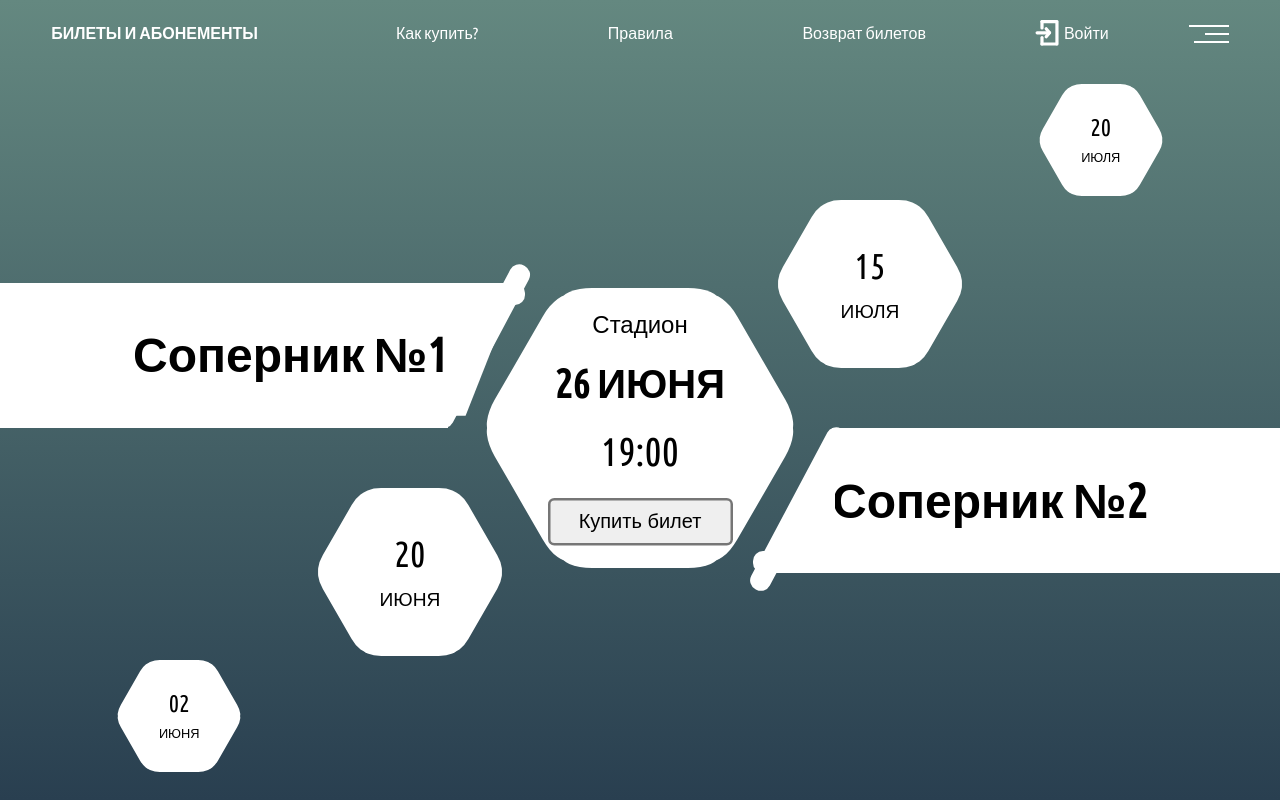
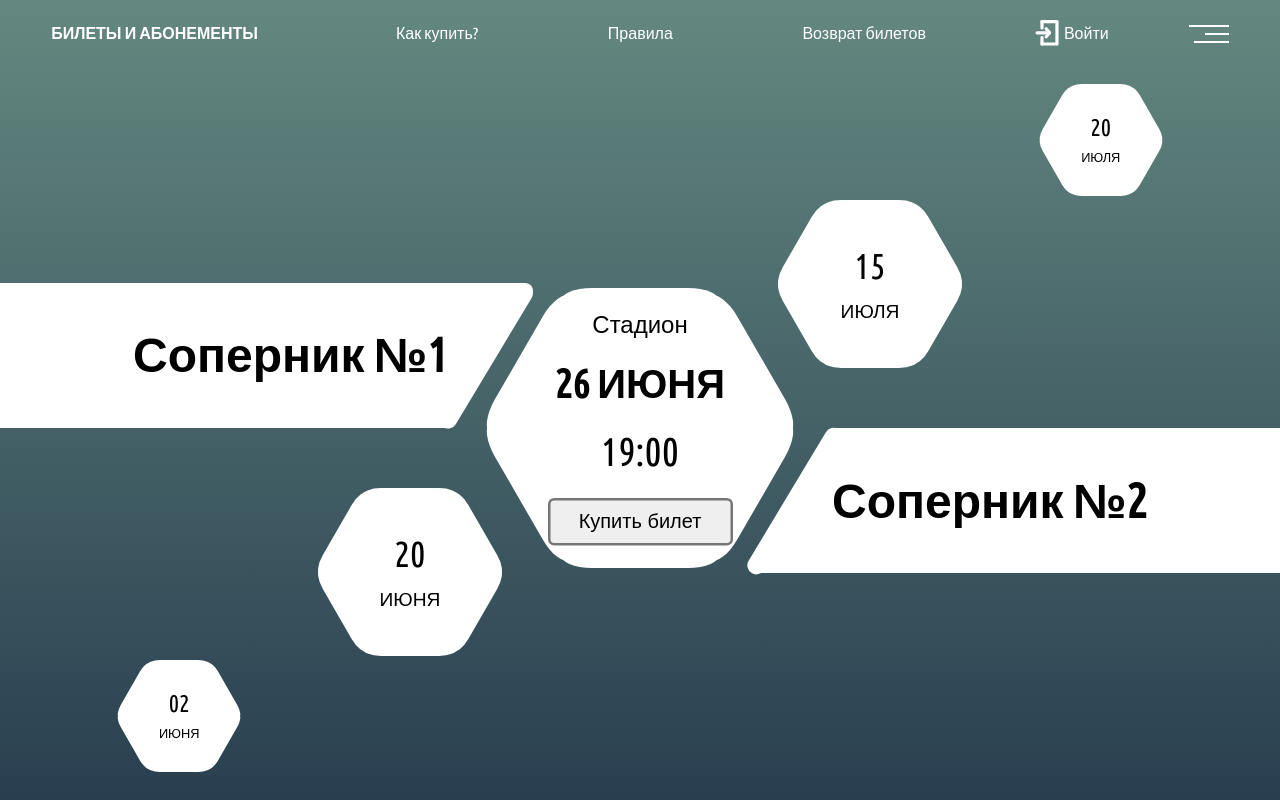
Before and after one commit to CodeMashine/informatikatest, a React (Create React App) app: page / in a window 1280 px wide. Built offline with nearby package versions, Linux system fonts and the light colour scheme.

Commit message:
feat:layout fix

```diff
--- a/src/styles/oponents.css
+++ b/src/styles/oponents.css
@@ -10,11 +10,11 @@
 .main_oponent-left::before {
     content: '';
     position: absolute;
-    bottom: -0.9em;
-    right: -4.2em;
-    width: 2em;
-    height: 11.4rem;
-    transform: rotate(28deg);
+    bottom: -0.7rem;
+    right: -2.9rem;
+    width: 1.1rem;
+    height: 10.3rem;
+    transform: rotate(31deg);
     background-color: #fff;
     border-radius: 10px;
 }
@@ -22,24 +22,25 @@
 .main_oponent-left::after {
     content: '';
     position: absolute;
-    width: 10rem;
-    height: 15%;
+    width: 6rem;
+    height: 1rem;
     top: 0;
-    right: -4.8rem;
+    right: -5.3rem;
     background-color: #fff;
     border-radius: 10px;
 }
 
 
 .main_oponent-left-content::before {
-    content: '';
+    z-index: 20;
+    background-color: #fff;
+    clip-path: polygon(0% 0%, 100% 0%, 24% 100%, 0% 100%);
+    content: "";
+    height: 7rem;
+    right: -4.5rem;
     position: absolute;
-    height: 7rem;
-    width: 6rem;
-    clip-path: polygon(0 0, 66% 0, 20% 100%, 0% 100%);
-    background-color: #fff;
-    right: -5.9rem;
-    top: 1.3rem;
+    bottom: 1.6rem;
+    width: 4.5rem;
 }
 
 .main_oponent-right {
@@ -55,11 +56,11 @@
 .main_oponent-right::before {
     content: '';
     position: absolute;
-    top: -1em;
-    left: -4.2em;
-    width: 2em;
-    height: 11.4rem;
-    transform: rotate(28deg);
+    top: -0.7rem;
+    left: -2.9rem;
+    width: 1.1rem;
+    height: 10.5rem;
+    transform: rotate(31deg);
     background-color: #fff;
     border-radius: 10px;
 }
@@ -69,10 +70,10 @@
 .main_oponent-right::after {
     content: '';
     position: absolute;
-    width: 9em;
-    height: 15%;
+    width: 6rem;
+    height: 1rem;
     bottom: 0;
-    left: -7.6em;
+    left: -5rem;
     background-color: #fff;
     border-radius: 10px;
 }
@@ -89,13 +90,13 @@
 .main_oponent-right-content::before {
     z-index: 20;
     background-color: #fff;
-    clip-path: polygon(90% 0, 100% 0, 100% 100%, 44% 100%);
+    clip-path: polygon(82% 0%, 100% 0%, 100% 100%, -5% 100%);
     content: "";
     height: 7rem;
-    left: -6.8rem;
+    left: -4.5rem;
     position: absolute;
-    top: 2rem;
-    width: 7rem;
+    top: 1.6rem;
+    width: 4.5rem;
 }
 
 .oponent-right_name,
@@ -137,3 +138,6 @@
         font-size: 1.5rem;
     }
 }
+
+
+@media screen and (max-width: 860px) {}
```
